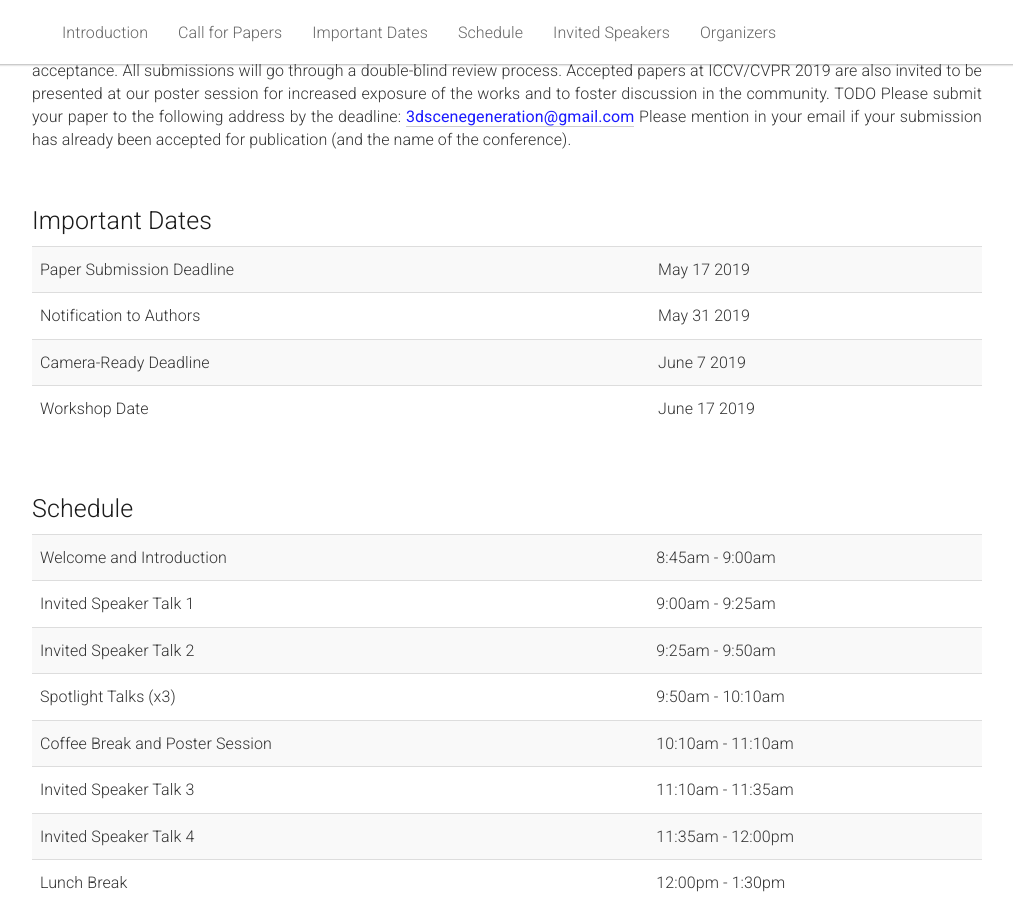
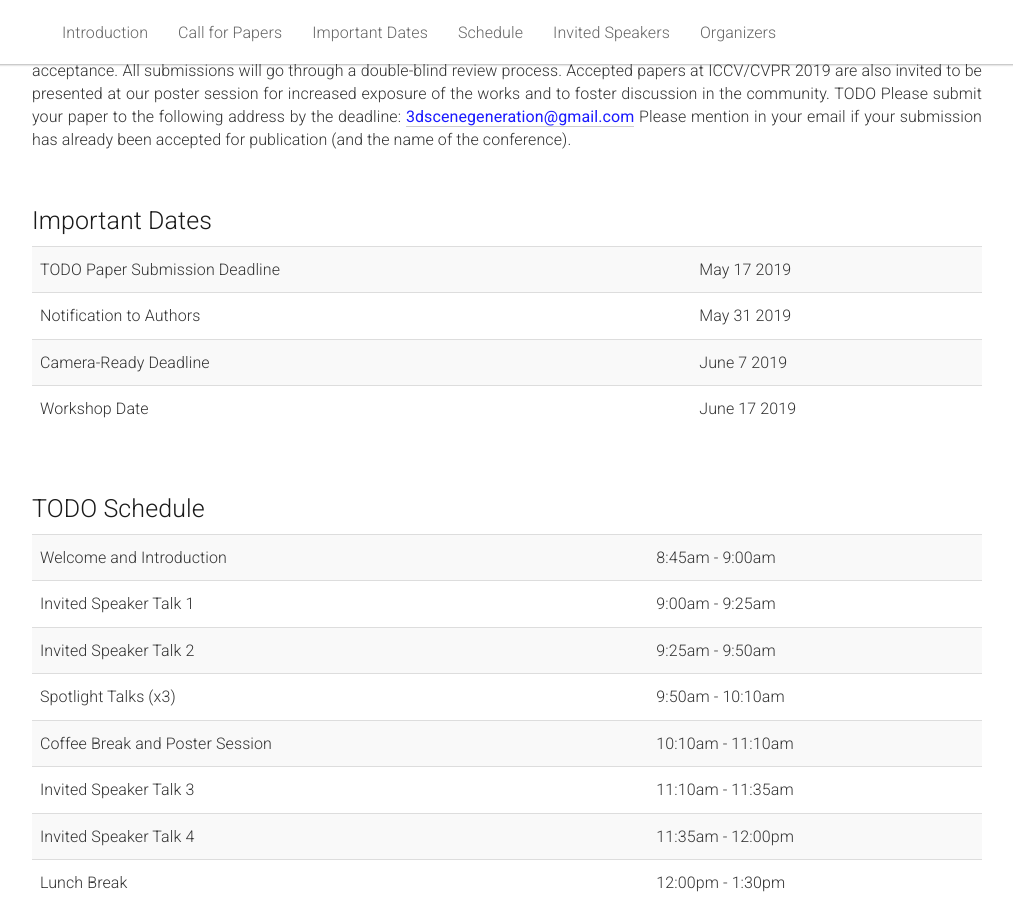
Before and after one commit to gazeworkshop/gazeworkshop.github.io, a Jekyll site: the page built from _pages/home.md, in a window 1280 px wide and 900 px high, scrolled down 883 px. Shown: the whole window, without its empty margins (133-1146 px from the left). Built offline with Jekyll 4.4.1, drawn with Linux system fonts in a browser that asks for light colours.

Commit message:
Update home.md

```diff
--- a/_pages/home.md
+++ b/_pages/home.md
@@ -84,7 +84,7 @@ The 1st Workshop on Gaze Estimation and Prediction in the Wild (GAZE 2019) at IC
     <table class="table table-striped">
       <tbody>
         <tr>
-          <td>Paper Submission Deadline</td>
+          <td>TODO Paper Submission Deadline</td>
           <td>May 17 2019</td>
         </tr>
         <tr>
@@ -107,7 +107,7 @@ The 1st Workshop on Gaze Estimation and Prediction in the Wild (GAZE 2019) at IC
 
 <div class="row" >
   <div class="col-xs-12">
-    <h2>Schedule</h2>
+    <h2>TODO Schedule</h2>
   </div>
 </div>
 <div class="row">
@@ -189,6 +189,13 @@ The 1st Workshop on Gaze Estimation and Prediction in the Wild (GAZE 2019) at IC
     <h2>Accepted Papers</h2>
   </div>
 </div>
+
+<!--p><br /></p>
+<div class="row">
+  <div class="col-md-12">
+  TBD
+  </div>
+</div>-->
 
 <br>
 <div class="row" id="speakers">
```
